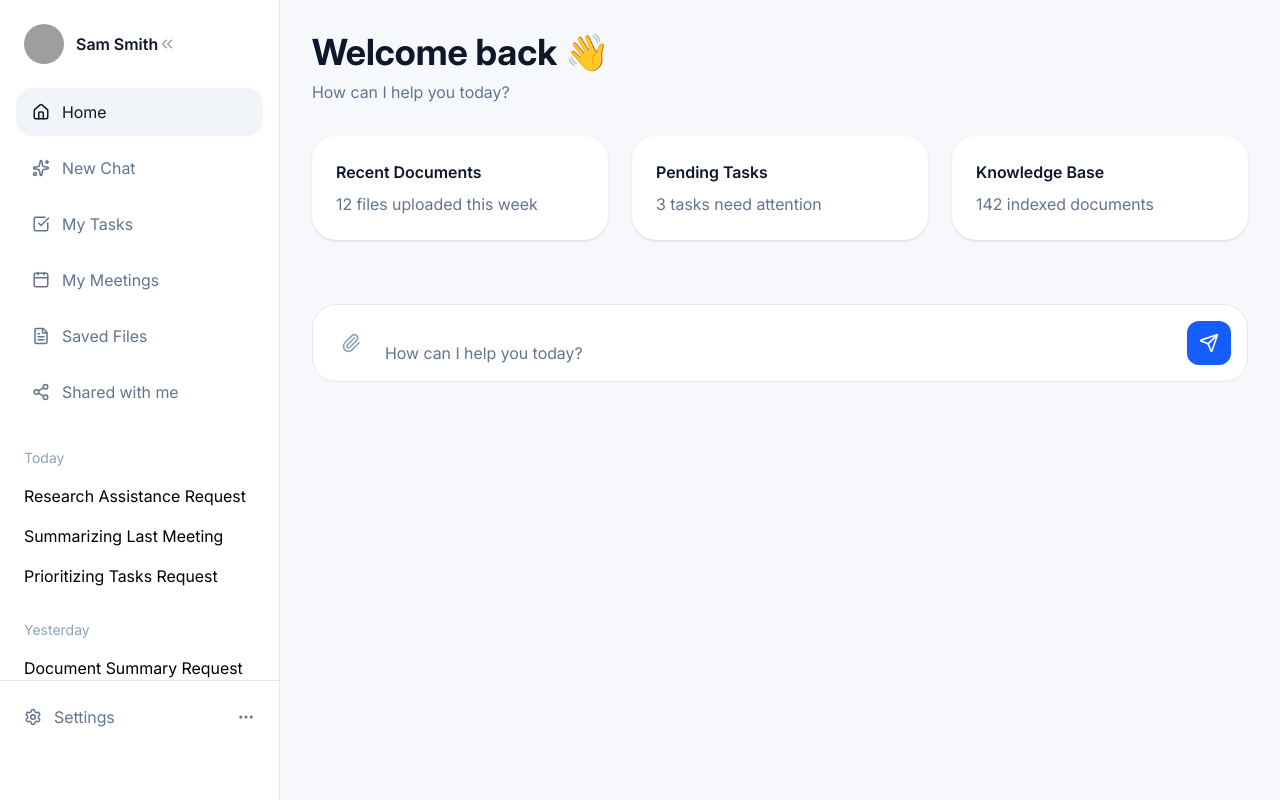
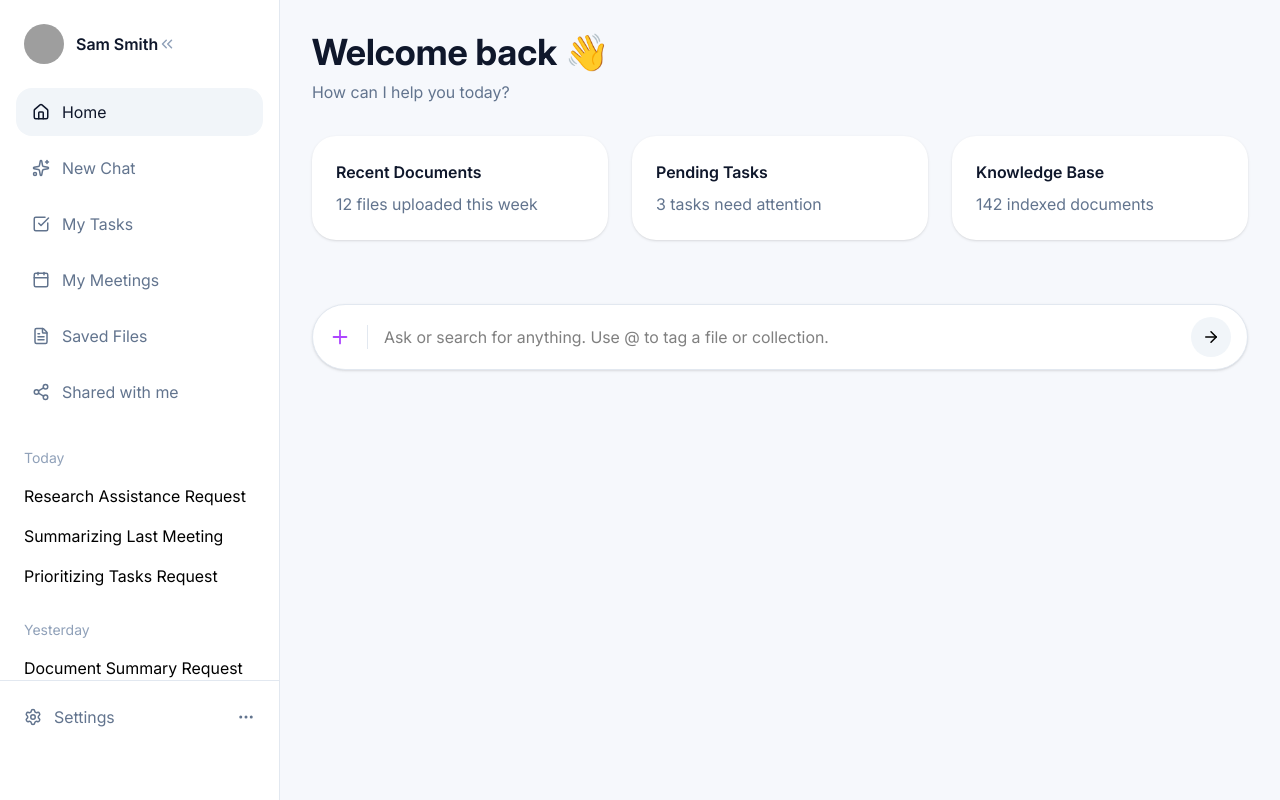
Before and after one commit to elmira-orooji/advanced-rag-system, a React (Vite) app in the folder frontend/my-rag-app/: page /home in a window 1280 px wide. Built offline with nearby package versions, Linux system fonts and the light colour scheme; grey boxes are pictures that could not be loaded.

Commit message:
redesign-Chat input

```diff
--- a/frontend/my-rag-app/src/components/ChatInput.tsx
+++ b/frontend/my-rag-app/src/components/ChatInput.tsx
@@ -1,4 +1,4 @@
-import { Paperclip, Send } from "lucide-react";
+import { Plus, ArrowRight } from "lucide-react";
 import { useState } from "react";
 
 interface ChatInputProps {
@@ -29,68 +29,24 @@ export default function ChatInput({
   };
 
   return (
-    <div className="rounded-3xl border border-slate-200 bg-white border border-slate-200 p-4">
-      <div className="flex items-end gap-3">
-        <button
-          className="
-            rounded-xl
-            p-3
-            text-slate-400
-            transition
-            hover:bg-slate-800
-          "
-        >
-          <Paperclip size={20} />
+    <div className="flex items-center bg-white rounded-full border border-slate-200 px-4 py-3 shadow-sm">
+  <button className="text-purple-500">
+    <Plus size={22} />
   </button>
 
-        <textarea
-          rows={1}
-          value={value}
-          disabled={disabled}
-          placeholder="How can I help you today?"
-          onChange={(e) =>
-            setValue(
-              e.target.value
-            )
-          }
-          onKeyDown={(e) => {
-            if (
-              e.key === "Enter" &&
-              !e.shiftKey
-            ) {
-              e.preventDefault();
+  <div className="w-px h-6 bg-slate-200 mx-4" />
 
-              handleSend();
-            }
-          }}
-          className="
-            max-h-40
-            flex-1
-            resize-none
-            bg-transparent
-            outline-none
-            text-white
-            placeholder:text-slate-500
-          "
+  <input
+    placeholder="Ask or search for anything. Use @ to tag a file or collection."
+    className="flex-1 outline-none bg-transparent"
   />
 
     <button
       onClick={handleSend}
-          disabled={disabled}
-          className="
-            rounded-xl
-            bg-blue-600
-            p-3
-            text-white
-            transition
-            hover:bg-blue-700
-            disabled:cursor-not-allowed
-            disabled:opacity-50
-          "
+      className="w-10 h-10 rounded-full bg-slate-100 flex items-center justify-center hover:bg-slate-200"
     >
-          <Send size={20} />
+      <ArrowRight size={18} />
     </button>
-      </div>
       </div>
   );
 }
```
Lines whose indentation alone changed are shown as unchanged.
